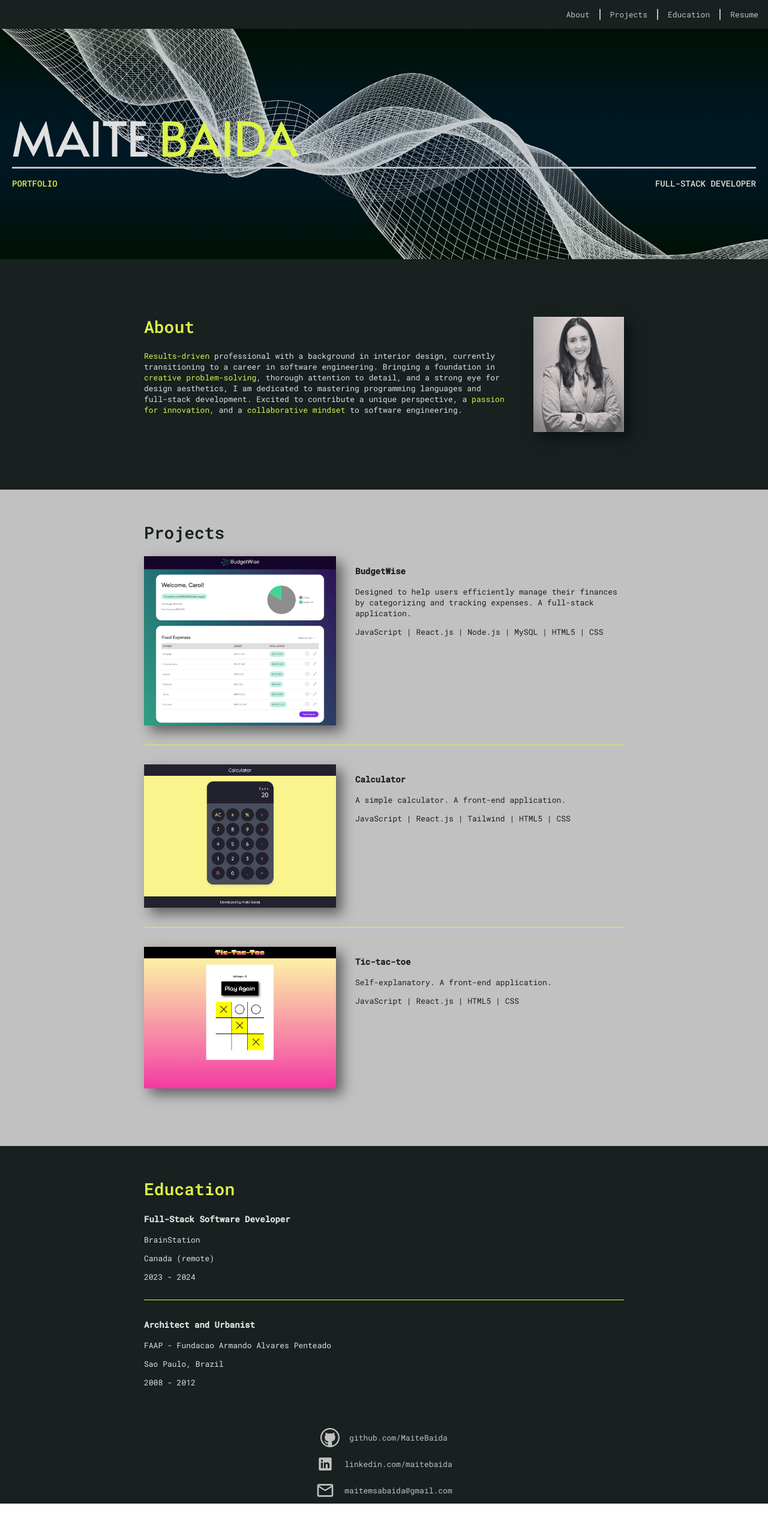
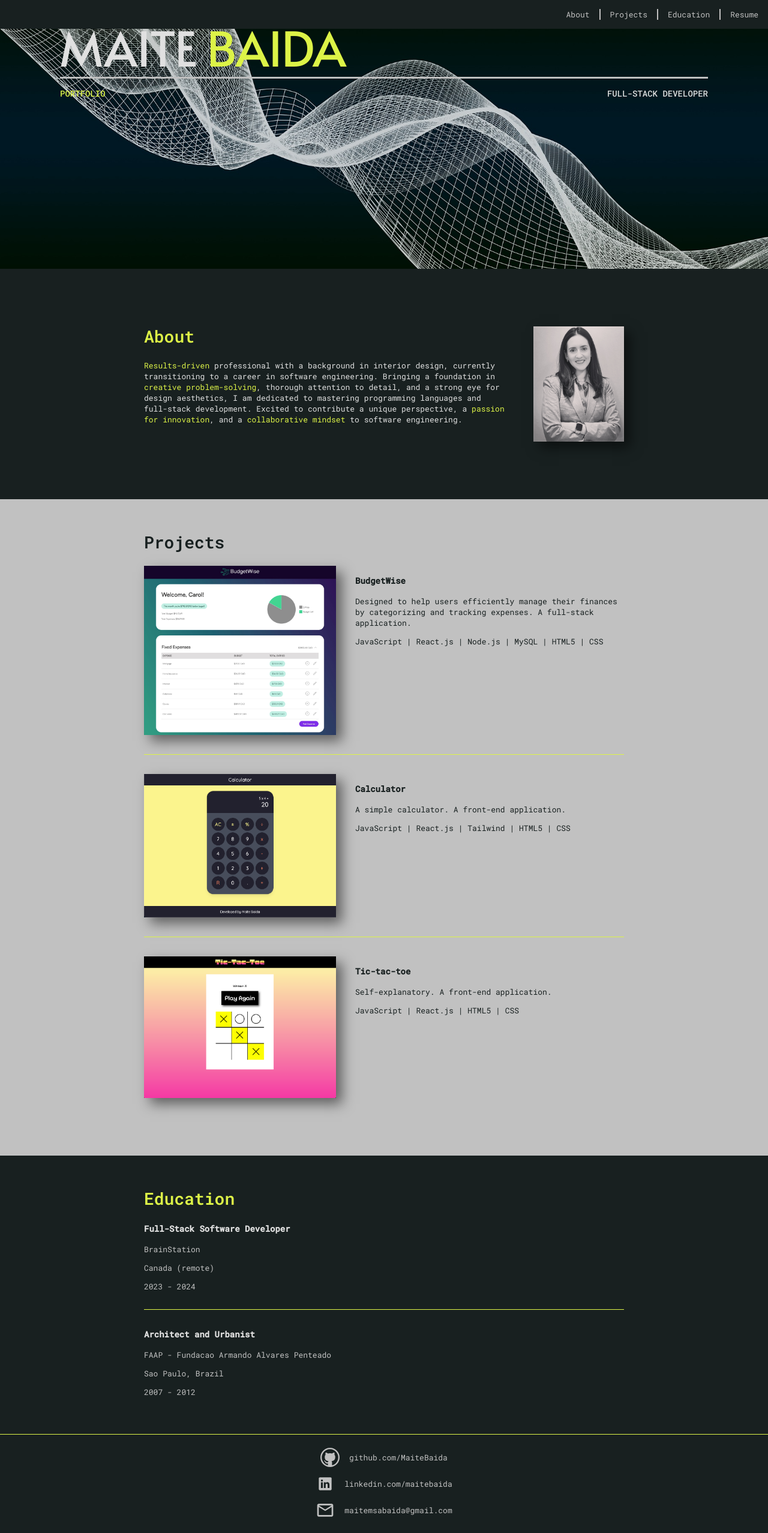
Before and after one commit to MaiteBaida/portfolio, a React (Create React App) app: page / in a window 1280 px wide. Shown: the whole page at 60% size. Before the commit the page ends 2374 px from the top, so only its background shows below. Built offline with nearby package versions, Linux system fonts and the light colour scheme.

Commit message:
adjusting styles t/o

```diff
--- a/src/components/About/About.jsx
+++ b/src/components/About/About.jsx
@@ -3,7 +3,7 @@ import profilePic from "../../assets/images/maitebaida.jpeg";
 
 function About() {
   return (
-    <section className="about">
+    <section className="about" id="about">
       <div className="about__container">
         <div className="about__txt-container">
           <h2 className="about__header">About</h2>
--- a/src/components/About/About.scss
+++ b/src/components/About/About.scss
@@ -15,8 +15,6 @@
     @include tablet {
       display: flex;
       gap: 3rem;
-    }
-    @include desktop {
       @include max-width;
     }
   }
@@ -27,6 +25,7 @@
   &__header {
     color: $green;
     @include txt-mob-sect-header;
+    margin-top: 0;
     @include tablet {
       @include txt-section-header;
       margin-top: 0;
--- a/src/components/Education/Education.jsx
+++ b/src/components/Education/Education.jsx
@@ -2,7 +2,7 @@ import "./Education.scss";
 
 function Education() {
   return (
-    <section className="education">
+    <section className="education" id="education">
       <div className="education__container">
         <h2 className="education__header">Education</h2>
         <ul>
@@ -23,7 +23,7 @@ function Education() {
                 FAAP - Fundacao Armando Alvares Penteado
               </p>
               <p className="education__txt">Sao Paulo, Brazil</p>
-              <p className="education__txt">2008 - 2012</p>
+              <p className="education__txt">2007 - 2012</p>
             </div>
           </li>
         </ul>
--- a/src/components/Education/Education.scss
+++ b/src/components/Education/Education.scss
@@ -8,7 +8,7 @@
     padding: 2rem 1.5rem;
   }
   &__container {
-    @include desktop {
+    @include tablet {
       @include max-width;
     }
   }
@@ -23,7 +23,7 @@
     color: $white;
   }
   &__txt {
-    color: $white;
+    color: $silver;
   }
   &__list-item {
     padding-bottom: 1rem;
--- a/src/components/Footer/Footer.scss
+++ b/src/components/Footer/Footer.scss
@@ -4,8 +4,10 @@
 .footer {
   background-color: $black;
   height: auto;
-  position: fixed;
+  position: absolute;
   width: 100%;
+  border-top: 1px solid $green;
+  padding: 1rem 0;
   &__list-item {
     display: flex;
     color: $silver;
--- a/src/components/Header/Header.jsx
+++ b/src/components/Header/Header.jsx
@@ -1,13 +1,22 @@
+import { useState } from "react";
 import "./Header.scss";
 
 function Header() {
+  const [selectedItem, setSelectedItem] = useState(" ");
+
   return (
     <header className="header">
       <nav>
         <ul className="header__list">
-          <li className="header__item">About</li>
-          <li className="header__item">Projects</li>
-          <li className="header__item">Education</li>
+          <a href="#about">
+            <li className="header__item">About</li>
+          </a>
+          <a href="#projects">
+            <li className="header__item">Projects</li>
+          </a>
+          <a href="#education">
+            <li className="header__item">Education</li>
+          </a>
           <li className="header__item header__item--last">Resume</li>
         </ul>
       </nav>
--- a/src/components/Header/Header.scss
+++ b/src/components/Header/Header.scss
@@ -8,6 +8,7 @@
   align-items: center;
   justify-content: flex-end;
   width: 100%;
+  position: fixed;
   &__list {
     display: flex;
     flex-direction: row;
@@ -20,5 +21,8 @@
     &--last {
       border-right: none;
     }
+    &:hover {
+      color: $green;
+    }
   }
 }
--- a/src/components/Hero/Hero.jsx
+++ b/src/components/Hero/Hero.jsx
@@ -3,6 +3,7 @@ import "./Hero.scss";
 function Hero() {
   return (
     <section className="hero">
+      <div className="hero__container">
         <div className="hero__name-box">
           <p className="hero__name">MAITE</p>
           <p className="hero__name hero__name--green">BAIDA</p>
@@ -11,6 +12,7 @@ function Hero() {
           <p className="hero__subtitle hero__subtitle--green">PORTFOLIO</p>
           <p className="hero__subtitle">FULL-STACK DEVELOPER</p>
         </div>
+      </div>
     </section>
   );
 }
--- a/src/components/Hero/Hero.scss
+++ b/src/components/Hero/Hero.scss
@@ -6,13 +6,17 @@
   background-size: cover;
   background-position: center;
   width: 100%;
-  height: 24rem;
+  height: 28rem;
   padding: 0 1rem;
-  display: flex;
-  flex-direction: column;
-  justify-content: center;
-  @include tablet {
-    padding: 0 1.25rem;
+  &__container {
+    display: flex;
+    flex-direction: column;
+
+    @include tablet {
+      padding: 0 1.25rem;
+      max-width: 70rem;
+      margin: 0 auto;
+    }
   }
   &__name {
     margin-top: 0;
@@ -26,8 +30,6 @@
     &-box {
       border-bottom: 3px solid silver;
       width: 100%;
-
-      //   flex-direction: column;
       @include tablet {
         flex-direction: row;
         display: flex;
--- a/src/components/Projects/Projects.jsx
+++ b/src/components/Projects/Projects.jsx
@@ -5,7 +5,7 @@ import tictactoe from "../../assets/images/tic-tac-toe.png";
 
 function Projects() {
   return (
-    <main className="projects">
+    <main className="projects" id="projects">
       <div className="projects__container">
         <h2 className="projects__header">Projects</h2>
         <ul>
--- a/src/components/Projects/Projects.scss
+++ b/src/components/Projects/Projects.scss
@@ -12,7 +12,7 @@
     padding: 2rem 1.25rem;
   }
   &__container {
-    @include desktop {
+    @include tablet {
       @include max-width;
     }
   }
@@ -23,16 +23,19 @@
     }
   }
   &__subheader {
-    :hover {
-      scale: 1.2;
+    &:hover {
+      color: $green;
     }
   }
-  //   &__txt-container {
-  //     max-width: 45rem;
-  //   }
   &__img {
-    width: 20rem;
     box-shadow: 10px 10px 20px 0px rgba(0, 0, 0, 0.5);
+    width: 16rem;
+    @include tablet {
+      width: 20rem;
+    }
+    &:hover {
+      scale: 1.1;
+    }
   }
   &__list-item {
     padding-bottom: 2rem;
```
Lines whose indentation alone changed are shown as unchanged.
